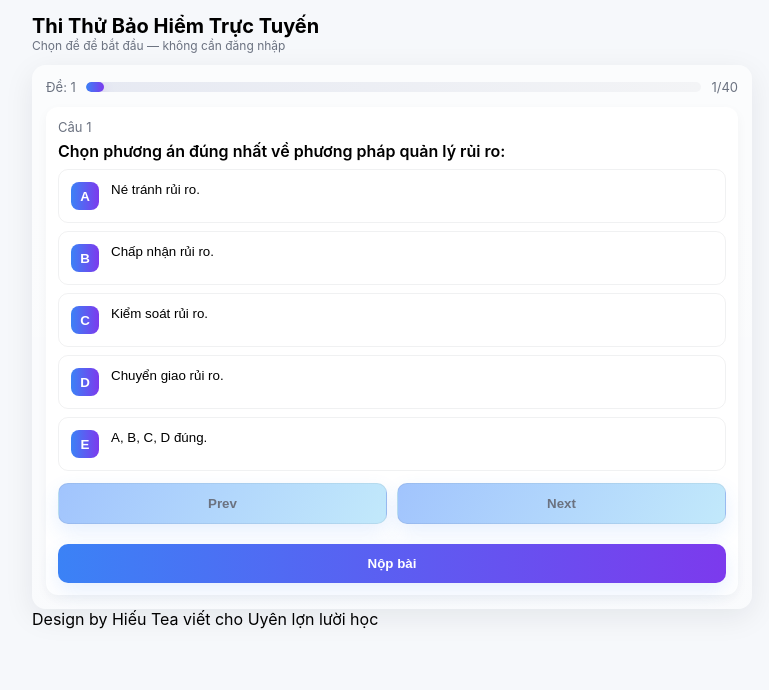
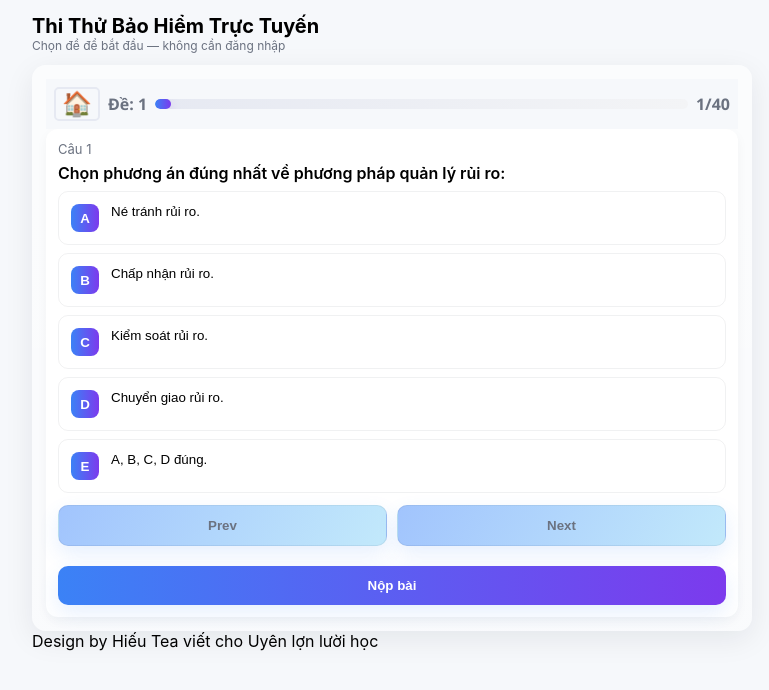
Before and after one commit to tthieu92/on-thi-BHNT, a Vue app: page /quiz/1 in a window 1280 px wide. Shown: the top 690 px of the page, without its empty margins (248-1017 px from the left). Built offline with nearby package versions, Linux system fonts and the light colour scheme.

Commit message:
Update Quiz.vue

```diff
--- a/src/views/Quiz.vue
+++ b/src/views/Quiz.vue
@@ -1,11 +1,12 @@
 <template>
   <div class="quiz-card">
-    <div class="progress-row">
+    <div class="quiz-header">
+      <button class="home-btn" @click="router.push('/')">🏠</button>
       <div class="progress-info">Đề: <span class="muted">{{ examId }}</span></div>
       <div class="progress-bar" role="progressbar" :aria-valuenow="progressPercent">
         <div class="progress-fill" :style="{ width: progressPercent + '%' }"></div>
       </div>
-      <div class="progress-info right">{{ currentIndex + 1 }}/{{ questions.length }}</div>
+      <div class="progress-info">{{ currentIndex + 1 }}/{{ questions.length }}</div>
     </div>
 
     <div v-if="loading" class="center">Đang tải câu hỏi...</div>
@@ -155,6 +156,45 @@ function showCorrect(index, idx){
 </script>
 
 <style scoped>
+.quiz-header {
+  position: sticky;
+  top: 0;
+  display: flex;
+  align-items: center;
+  gap: 8px;
+  padding: 8px;
+  background: var(--bg);
+  z-index: 10;
+}
+.home-btn {
+  font-size: 24px;
+  background: transparent;
+  border: 2px solid #e6e9f2;
+  border-radius: 5px;
+  cursor: pointer;
+}
+.progress-bar {
+  flex: 1;
+  height: 10px;
+  background: linear-gradient(90deg,#e6e9f2,#f3f4f6);
+  border-radius: 999px;
+  overflow: hidden;
+}
+.progress-fill {
+  height: 100%;
+  border-radius: 999px;
+  background: linear-gradient(90deg,var(--accent-start), var(--accent-end));
+  transition: width 350ms ease;
+}
+.progress-info {
+  font-size: 16px;
+  color: var(--muted);
+  font-family: 'Segoe UI', Tahoma, Geneva, Verdana, sans-serif;
+  font-weight: 600;
+  font-style: inherit;
+}
+.full-half { flex: 1; }
+.full-width { width: 100%; }
 .center{ text-align:center; color:var(--muted) }
 .actions-row{ display:flex; gap:10px; margin-top:12px }
 .primary-action{ margin-top:10px ; width:100% }
```
